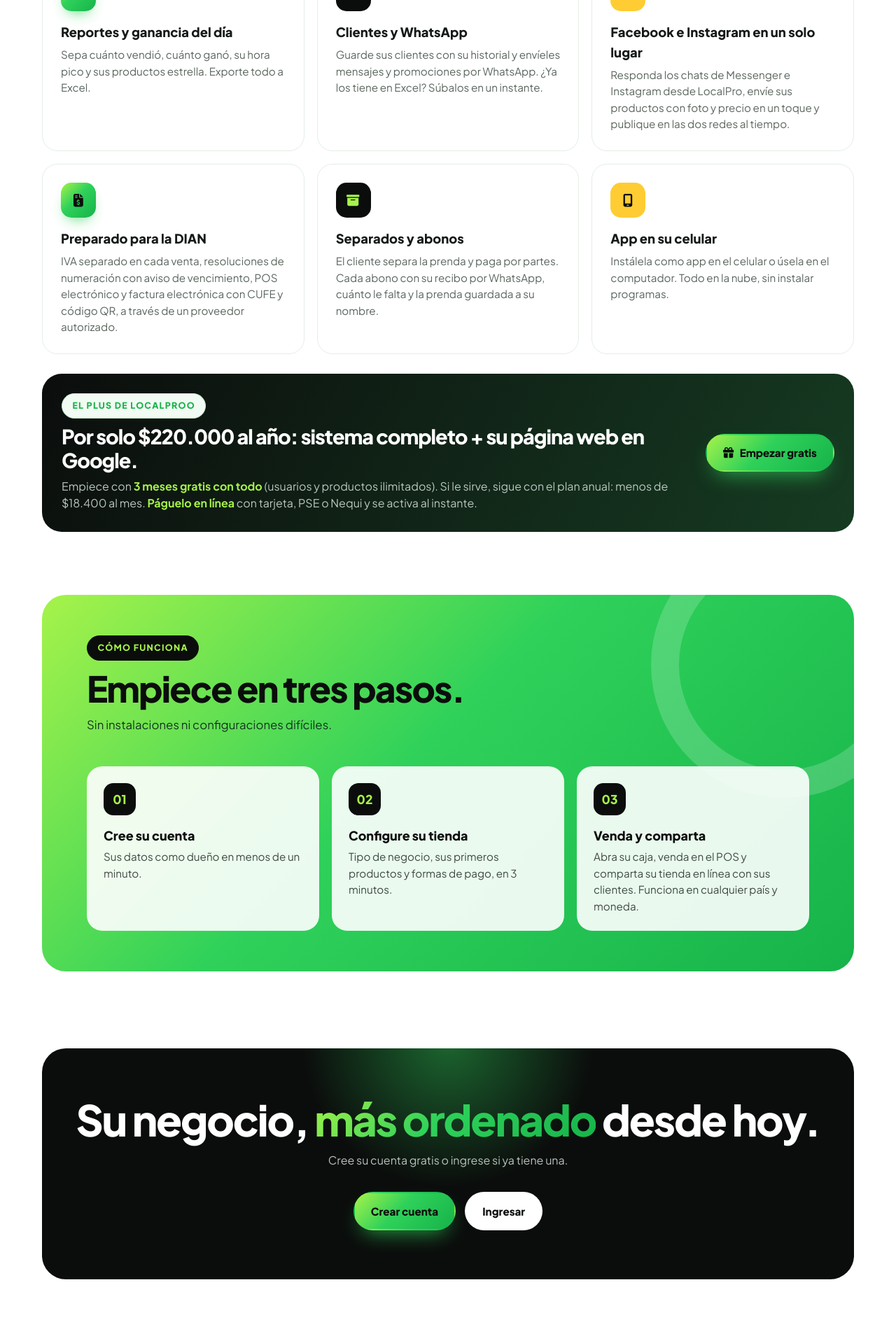
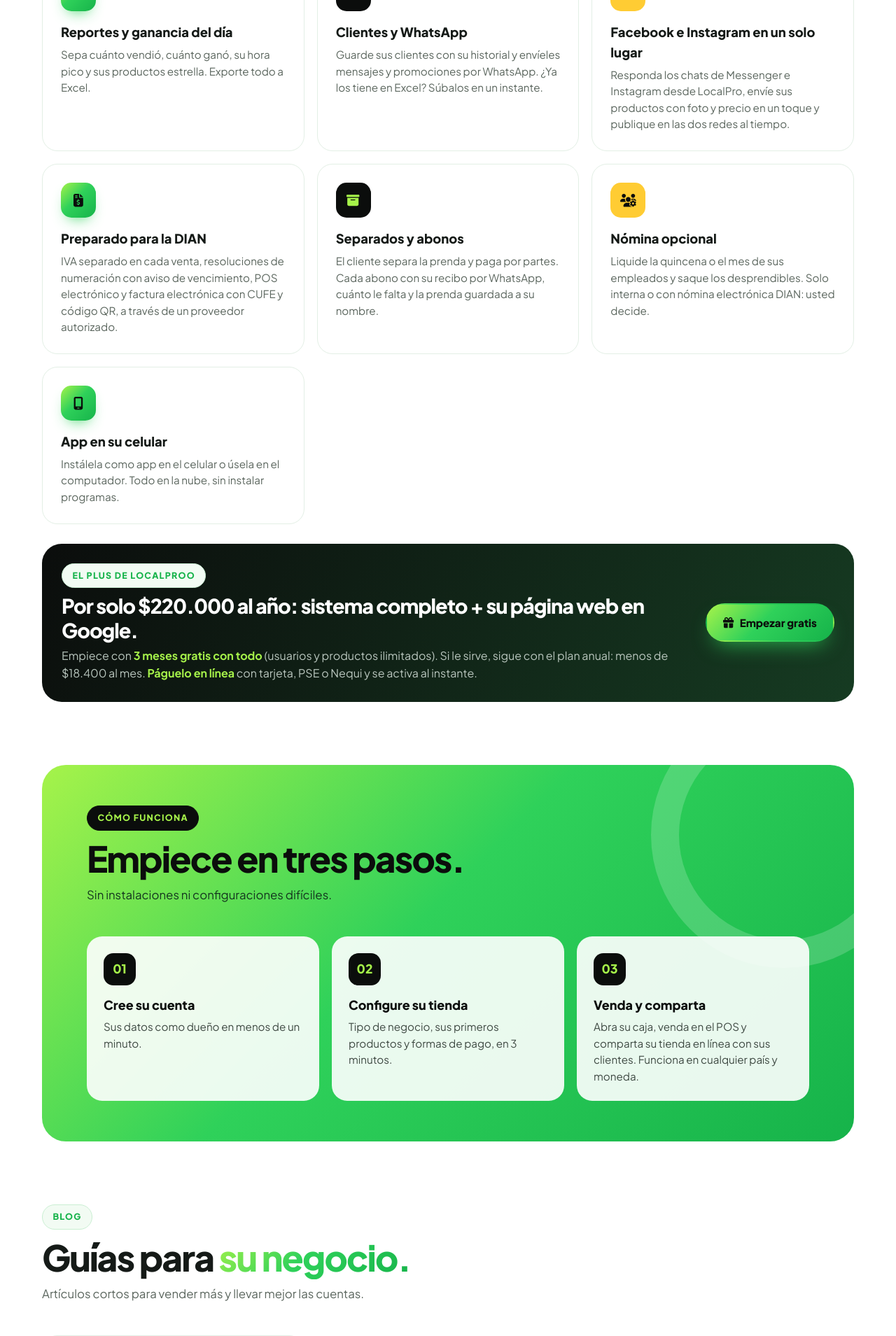
Before and after one commit to jhosetmejia/localpro.produccion, a Laravel app: page / in a window 1280 px wide. Shown: the part 1760-3669 px from the top of the page at 70% size. Run offline with Laravel 12, Linux system fonts and the light colour scheme; data comes from the database, SQL or seed files in the repository; parts of the project's set-up code (start-up, migrations or seed data) failed here and were passed over; some libraries are stand-ins or nearby versions.

Commit message:
Inicio: Blog en el menú, sección con los últimos artículos y enlace en el pie; tarjeta de Nómina en funciones. Blog: datos estructurados (BlogPosting) y menú de vuelta
Co-Authored-By: Claude Opus 5.5 <noreply@anthropic.com>
Claude-Session: https://claude.ai/code/session_012iGdKRWCVsEae895rTEnfP

```diff
--- a/config/blog.php
+++ b/config/blog.php
@@ -1,11 +1,13 @@
 <?php
 
 // Artículos del blog público (/blog). Cada uno tiene su vista en resources/views/blog/{slug}.blade.php
+// El más nuevo va de primero: así sale primero en /blog y en la sección Blog de la página de inicio
 return [
     'nomina-interna-o-electronica-dian' => [
         'titulo' => 'Nómina en LocalProo: ¿interna o electrónica con la DIAN? Usted decide',
         'resumen' => 'Liquide la nómina de sus empleados sin complicarse: solo de forma interna o con envío a la DIAN, incluso si paga más o menos del mínimo.',
         'fecha' => '15 de octubre de 2026',
+        'publicado' => '2026-10-15',
         'minutos' => 4,
         'icono' => 'fa-users-gear',
     ],
--- a/public/css/landing.css
+++ b/public/css/landing.css
@@ -45,7 +45,7 @@ a{color:inherit;text-decoration:none}
 .nav-links .link{color:var(--muted)}
 .nav-links .link:hover{color:var(--green-2)}
 .nav-cta{display:flex;gap:.6rem}
-@media (max-width:760px){.nav-links .link{display:none}.nav-cta .btn{padding:.6rem 1rem;font-size:.82rem}.brand{font-size:1rem}}
+@media (max-width:760px){.nav-links .link{display:none}.nav-links .link-blog{display:inline}.nav-links{gap:.9rem}.nav-cta .btn{padding:.6rem 1rem;font-size:.82rem}.brand{font-size:1rem}}
 
 /* Hero */
 .hero{position:relative;padding:76px 0 70px;overflow:hidden}
--- a/resources/views/blog/_base.blade.php
+++ b/resources/views/blog/_base.blade.php
@@ -10,6 +10,8 @@
 <meta property="og:url" content="{{ url()->current() }}">
 <meta property="og:site_name" content="LocalProo">
 <link rel="canonical" href="{{ url()->current() }}">
+<meta name="robots" content="index,follow">
+@yield('jsonld')
 <style>
 .bl{max-width:780px;margin:0 auto;padding:34px 20px 60px;line-height:1.7;color:#151a17;font-size:1.05rem}
 .bl a.v{display:inline-flex;gap:.4rem;font-weight:800;color:#11702f;text-decoration:none;margin-bottom:18px}
@@ -32,6 +34,10 @@
 </head>
 <body style="background:#fff">
 <div class="bl">
+    <div style="display:flex;justify-content:space-between;align-items:center;gap:10px;margin-bottom:6px">
+        <a class="v" style="margin:0" href="{{ url('/') }}">← LocalProo</a>
+        <a class="v" style="margin:0" href="{{ route('blog.index') }}">Blog</a>
+    </div>
     @yield('volver')
     @yield('cuerpo')
     <p style="margin-top:34px;color:#6b7570;font-size:.95rem">LocalProo · Sistema para pequeños negocios · <a href="{{ url('/') }}">localproo.com</a></p>
--- a/resources/views/blog/index.blade.php
+++ b/resources/views/blog/index.blade.php
@@ -1,7 +1,7 @@
 @extends('blog._base')
 @section('titulo', 'Blog')
 @section('descripcion', 'Guías cortas para manejar mejor su negocio con LocalProo.')
-@section('volver')<a class="v" href="{{ url('/') }}">← LocalProo</a>@endsection
+@section('volver')@endsection
 @section('cuerpo')
 <h1>Blog LocalProo</h1>
 <div class="f">Guías cortas para manejar mejor su negocio.</div>
--- a/resources/views/blog/nomina-interna-o-electronica-dian.blade.php
+++ b/resources/views/blog/nomina-interna-o-electronica-dian.blade.php
@@ -1,7 +1,10 @@
 @extends('blog._base')
 @section('titulo', $a['titulo'])
 @section('descripcion', $a['resumen'])
-@section('volver')<a class="v" href="{{ route('blog.index') }}">← Blog</a>@endsection
+@section('volver')@endsection
+@section('jsonld')
+<script type="application/ld+json">{!! json_encode(['@context' => 'https://schema.org', '@type' => 'BlogPosting', 'headline' => $a['titulo'], 'description' => $a['resumen'], 'datePublished' => $a['publicado'], 'dateModified' => $a['publicado'], 'inLanguage' => 'es-CO', 'mainEntityOfPage' => url()->current(), 'author' => ['@type' => 'Organization', 'name' => 'LocalProo', 'url' => url('/')], 'publisher' => ['@type' => 'Organization', 'name' => 'LocalProo', 'url' => url('/')]], JSON_UNESCAPED_UNICODE | JSON_UNESCAPED_SLASHES) !!}</script>
+@endsection
 @section('cuerpo')
 <h1>{{ $a['titulo'] }}</h1>
 <div class="f">{{ $a['fecha'] }} · {{ $a['minutos'] }} min de lectura</div>
--- a/resources/views/layouts/partials/landing-head.blade.php
+++ b/resources/views/layouts/partials/landing-head.blade.php
@@ -4,6 +4,6 @@
 <link rel="preconnect" href="https://fonts.googleapis.com" />
 <link rel="preconnect" href="https://fonts.gstatic.com" crossorigin />
 <link href="https://fonts.googleapis.com/css2?family=Plus+Jakarta+Sans:wght@400;500;600;700;800&display=swap" rel="stylesheet" />
-<link href="{{ asset('css/landing.css') }}?v=5" rel="stylesheet" />
+<link href="{{ asset('css/landing.css') }}?v=6" rel="stylesheet" />
 <script src="https://use.fontawesome.com/releases/v6.1.0/js/all.js" crossorigin="anonymous" defer></script>
 @include('layouts.partials.pwa')
--- a/resources/views/welcome.blade.php
+++ b/resources/views/welcome.blade.php
@@ -13,6 +13,7 @@
         <nav class="nav-links">
             <a class="link" href="#funciones">Funciones</a>
             <a class="link" href="#como-funciona">Cómo funciona</a>
+            <a class="link link-blog" href="{{ route('blog.index') }}">Blog</a>
             <div class="nav-cta">
                 <a class="btn btn-ghost" href="{{ route('login') }}">Ingresar</a>
                 <a class="btn btn-ink" href="{{ route('registro') }}">Crear cuenta</a>
@@ -123,6 +124,11 @@
                     <p>El cliente separa la prenda y paga por partes. Cada abono con su recibo por WhatsApp, cuánto le falta y la prenda guardada a su nombre.</p>
                 </article>
                 <article class="feature">
+                    <div class="ico"><i class="fa-solid fa-users-gear"></i></div>
+                    <h3>Nómina opcional</h3>
+                    <p>Liquide la quincena o el mes de sus empleados y saque los desprendibles. Solo interna o con nómina electrónica DIAN: usted decide.</p>
+                </article>
+                <article class="feature">
                     <div class="ico"><i class="fa-solid fa-mobile-screen"></i></div>
                     <h3>App en su celular</h3>
                     <p>Instálela como app en el celular o úsela en el computador. Todo en la nube, sin instalar programas.</p>
@@ -157,6 +163,29 @@
         </div>
     </section>
 
+    @php $blog = array_slice(config('blog', []), 0, 3, true); @endphp
+    @if ($blog)
+    <section class="section" id="blog" style="padding-top:0">
+        <div class="wrap">
+            <div class="section-head">
+                <span class="eyebrow">Blog</span>
+                <h2 class="serif">Guías para <span class="grad-text">su negocio.</span></h2>
+                <p>Artículos cortos para vender más y llevar mejor las cuentas.</p>
+            </div>
+            <div class="features">
+                @foreach ($blog as $slug => $a)
+                <a class="feature" href="{{ route('blog.show', $slug) }}" style="text-decoration:none;color:inherit">
+                    <div class="ico"><i class="fa-solid {{ $a['icono'] }}"></i></div>
+                    <h3>{{ $a['titulo'] }}</h3>
+                    <p>{{ $a['resumen'] }}</p>
+                </a>
+                @endforeach
+            </div>
+            <p style="margin-top:22px"><a class="btn btn-ink" href="{{ route('blog.index') }}">Ver todos los artículos</a></p>
+        </div>
+    </section>
+    @endif
+
     <section class="cta">
         <div class="wrap"><div class="box">
             <h2 class="serif">Su negocio, <span class="grad-text">más ordenado</span> desde hoy.</h2>
@@ -172,7 +201,7 @@
 <footer class="footer">
     <div class="wrap">
         <span>© {{ date('Y') }} LocalProo · Todos los derechos reservados</span>
-        <span style="display:flex;gap:14px;flex-wrap:wrap"><a href="{{ route('legal.privacidad') }}">Privacidad</a><a href="{{ route('legal.terminos') }}">Condiciones</a><a href="{{ route('legal.eliminar') }}">Eliminar mis datos</a></span>
+        <span style="display:flex;gap:14px;flex-wrap:wrap"><a href="{{ route('blog.index') }}">Blog</a><a href="{{ route('legal.privacidad') }}">Privacidad</a><a href="{{ route('legal.terminos') }}">Condiciones</a><a href="{{ route('legal.eliminar') }}">Eliminar mis datos</a></span>
     </div>
 </footer>
 
```
